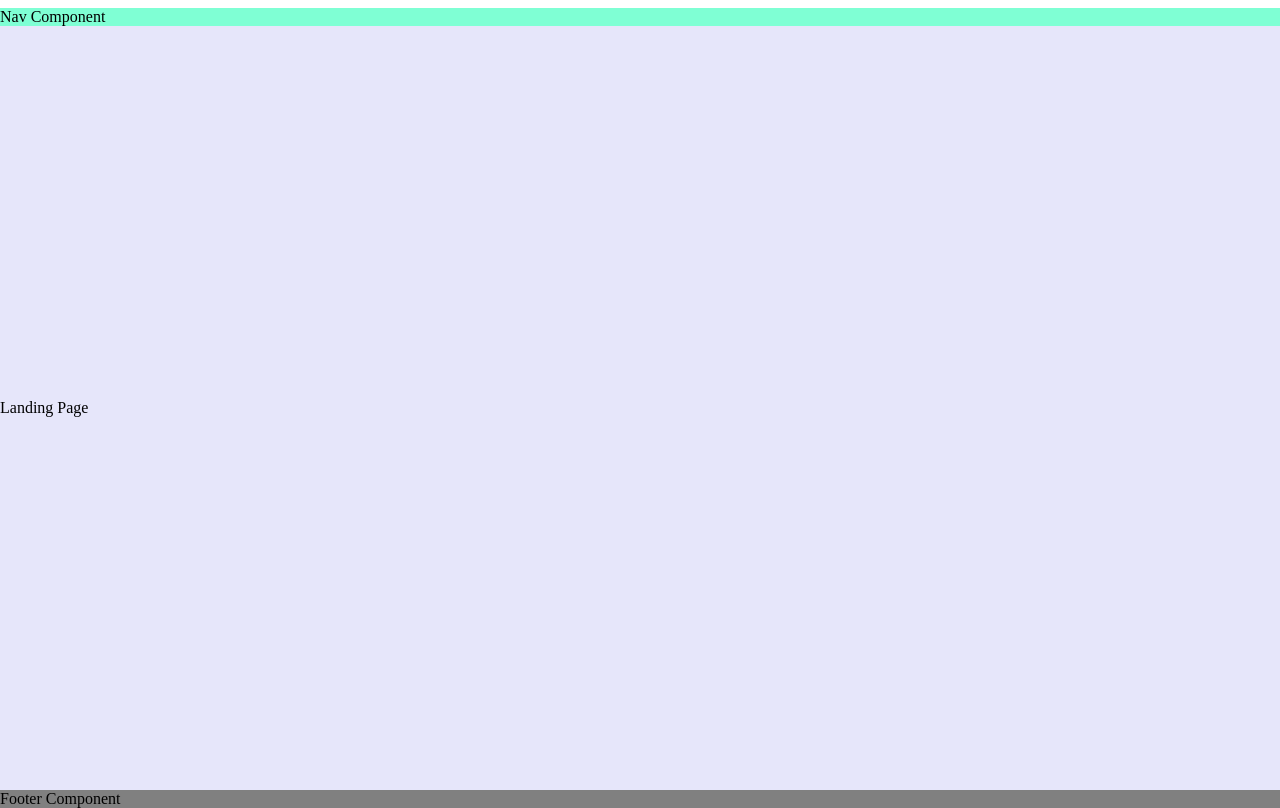
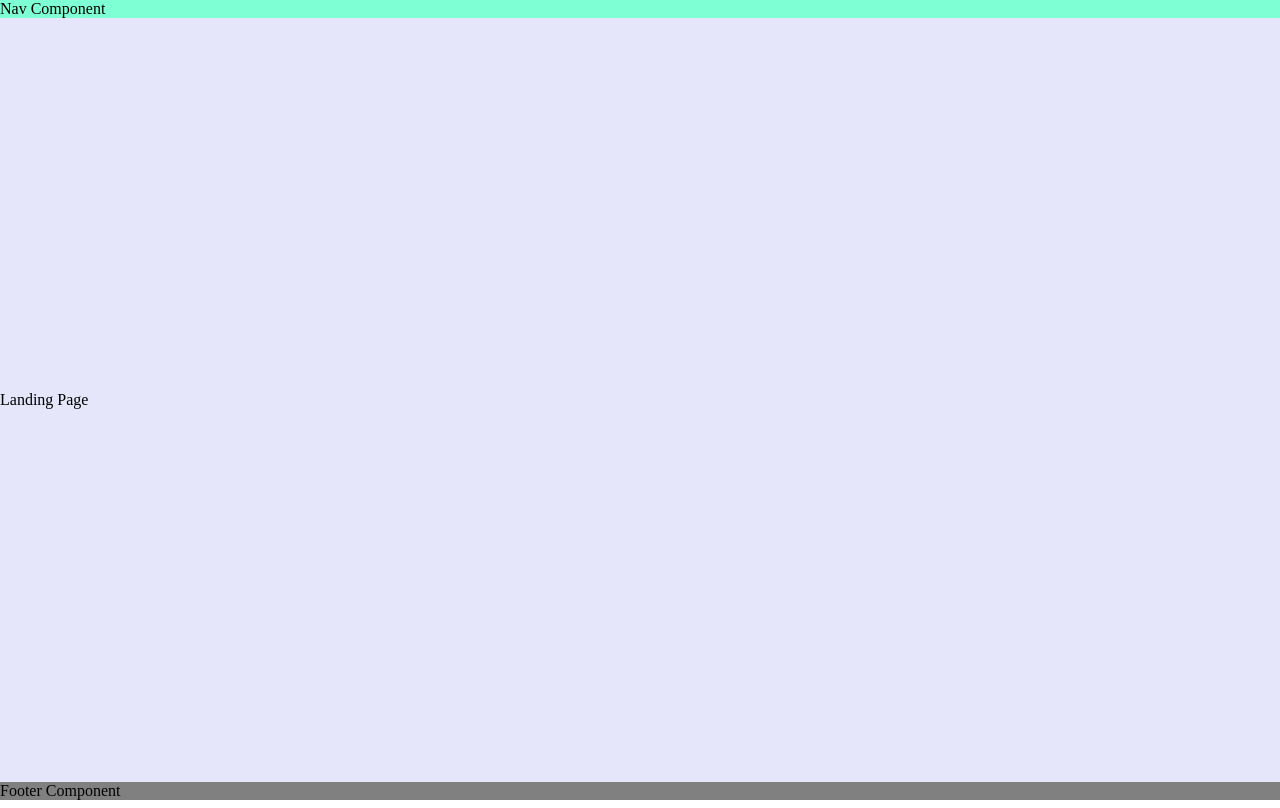
Before and after one commit to mattpero22/socialcontentplus, a React (Create React App) app in the folder main/: page / in a window 1280 px wide. Built offline with nearby package versions, Linux system fonts and the light colour scheme.

Commit message:
added css reset at the top of App.css

```diff
--- a/main/src/App.css
+++ b/main/src/App.css
@@ -1,7 +1,11 @@
-html, #app {
+html, body, div, span, applet, object, iframe, h1, h2, h3, h4, h5, h6, p, blockquote, pre, a, abbr, acronym, address, big, cite, code, del, dfn, em, font, img, ins, kbd, q, s, samp, small, strike, strong, sub, sup, tt, var, b, u, i, center, dl, dt, dd, ol, ul, li, fieldset, form, label, legend, caption {
+    margin: 0;
+    padding: 0;
     border: 0;
-    margin: 0;
-    height: 100vh;
+    outline: 0;
+    font-size: 100%;
+    vertical-align: baseline;
+    background: transparent;
 }
 
 #app {
@@ -9,10 +13,11 @@
     flex-direction: column;
     align-items: center;
     justify-content: space-between;
+    height: 100vh;
 }
 
 #app > * {
-    width: 100vw;
+    width: 100%;
 }
 
 .page {
@@ -23,6 +28,7 @@
 
 #nav {
     background-color: aquamarine;
+    margin: 0;
 }
 
 #landing {
```
